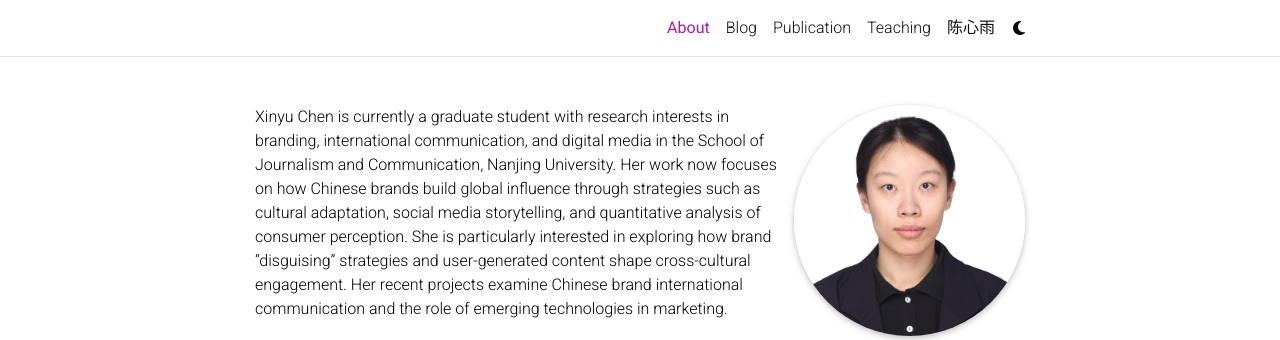
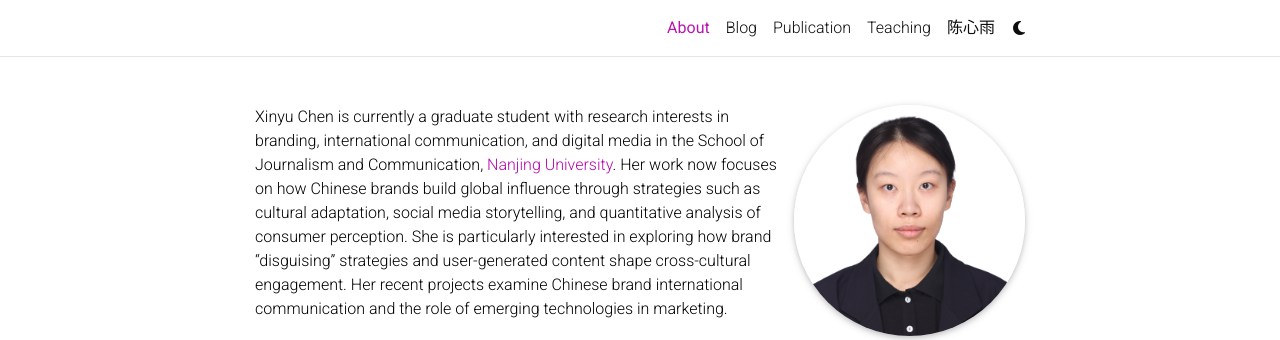
Before and after one commit to Xinyu818/Xinyu818.github.io, a Jekyll site: the page built from _pages/about.md, in a window 1280 px wide and 1258 px high. Shown: the top 340 px of the window. Built offline with Jekyll 4.4.1, drawn with Linux system fonts in a browser that asks for light colours; full-size pictures stand in for the smaller copies a plugin makes; comment, search, counter and statistics services are not loaded; a style sheet for code colours, icons or effects is not loaded; part of the change alters nothing that is shown.

```diff
--- a/_pages/about.md
+++ b/_pages/about.md
@@ -12,7 +12,7 @@ social: true  # includes social icons at the bottom of the page
 ---
 
 
-Xinyu Chen is currently a graduate student with research interests in branding, international communication, and digital media in the School of Journalism and Communication, Nanjing University. Her work now focuses on how Chinese brands build global influence through strategies such as cultural adaptation, social media storytelling, and quantitative analysis of consumer perception. She is particularly interested in exploring how brand “disguising” strategies and user-generated content shape cross-cultural engagement. Her recent projects examine Chinese brand international communication and the role of emerging technologies in marketing.
+Xinyu Chen is currently a graduate student with research interests in branding, international communication, and digital media in the School of Journalism and Communication, [Nanjing University](https://www.jc.nju.edu.cn/). Her work now focuses on how Chinese brands build global influence through strategies such as cultural adaptation, social media storytelling, and quantitative analysis of consumer perception. She is particularly interested in exploring how brand “disguising” strategies and user-generated content shape cross-cultural engagement. Her recent projects examine Chinese brand international communication and the role of emerging technologies in marketing.
 
 Thanks for visiting!
 
```
